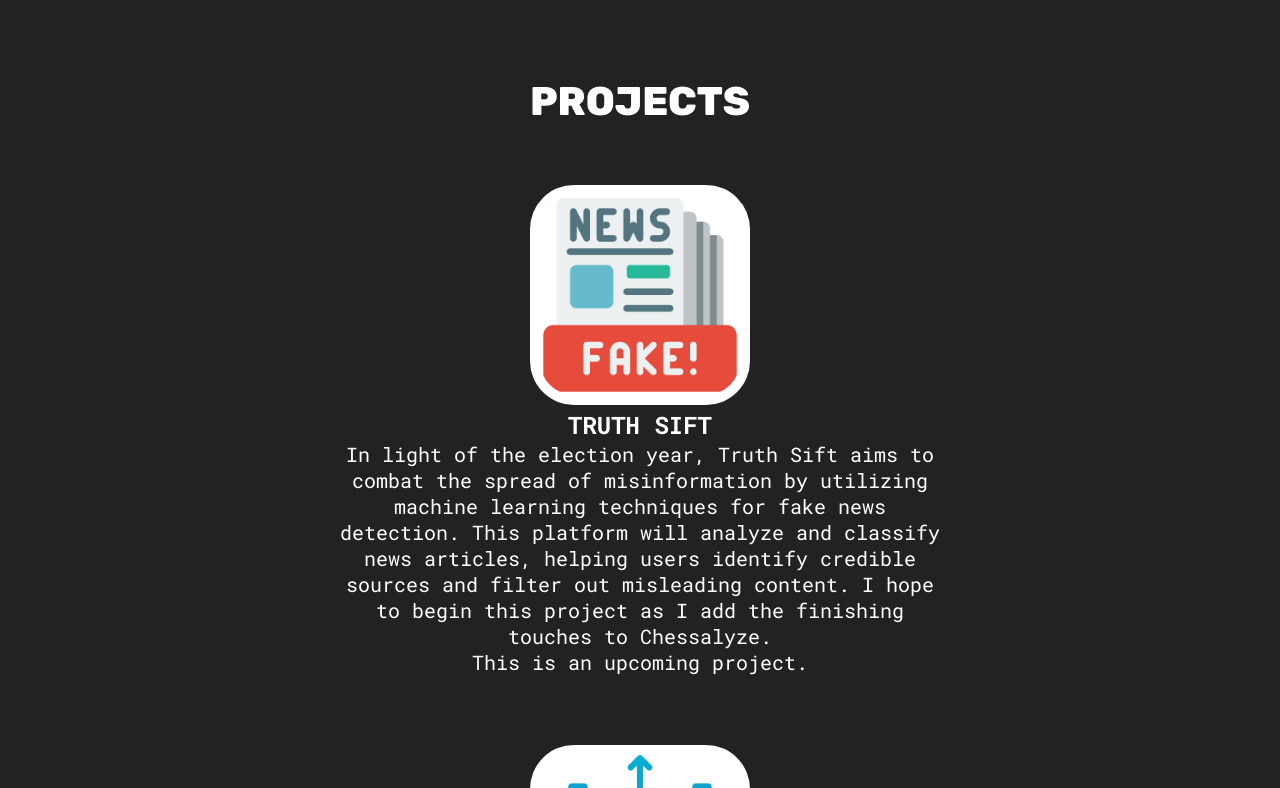
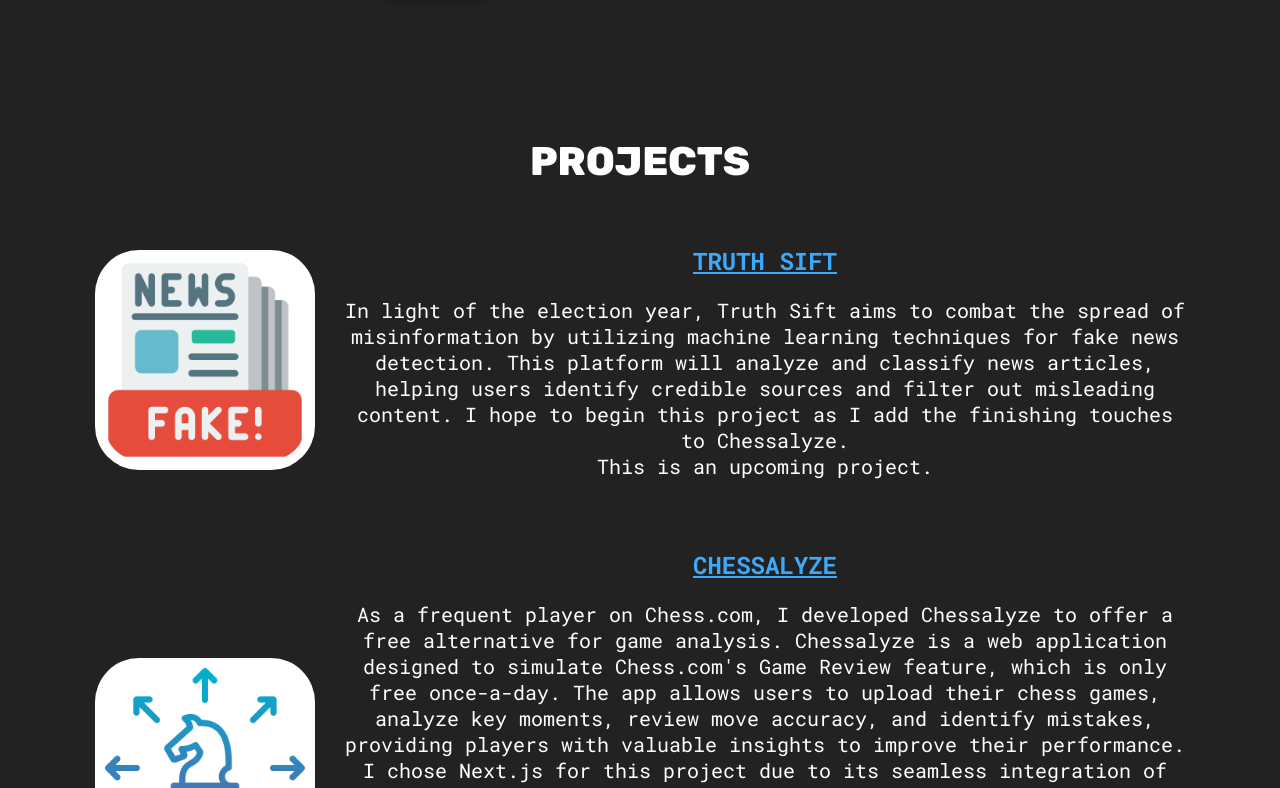
Before and after one commit to dlin04/portfolio, a React (Vite) app: page / in a window 1280 px wide. Shown: the part 552-1340 px from the top of the page. Built offline with nearby package versions, Linux system fonts and the light colour scheme.

Commit message:
slight styling changes

```diff
--- a/src/components/About/AboutStyles.module.css
+++ b/src/components/About/AboutStyles.module.css
@@ -5,6 +5,7 @@
   justify-content: center;
   gap: 20px;
   text-align: center;
+  padding: 20px;
 
   .image {
     max-width: 400px;
--- a/src/components/Contact/ContactStyles.module.css
+++ b/src/components/Contact/ContactStyles.module.css
@@ -17,4 +17,8 @@
     justify-content: center;
     gap: 20px;
   }
+
+  .contactIcon:hover {
+    transform: scale(1.3);
+  }
 }
--- a/src/components/Projects/Projects.jsx
+++ b/src/components/Projects/Projects.jsx
@@ -17,7 +17,11 @@
           <img src={projectIcon} className={styles.projectIcon} />
         </a>
         <div className={styles.projectInfo}>
-          <h2>{projectName}</h2>
+          <h2>
+            <a href={projectGithub} target="_blank">
+              {projectName}
+            </a>
+          </h2>
           {projectDescription}
         </div>
       </span>
--- a/src/components/Projects/ProjectsStyles.module.css
+++ b/src/components/Projects/ProjectsStyles.module.css
@@ -5,12 +5,14 @@
   align-items: center; /* Center child elements horizontally */
   gap: 20px;
   text-align: center;
+  padding: 20px;
 
   span {
     display: flex;
     flex-direction: column;
     align-items: center;
     margin-bottom: 50px;
+    gap: 20px;
 
     a {
       color: #3da9fc;
@@ -25,6 +27,30 @@
   padding: 10px;
 }
 
+.projectIcon:hover {
+  transform: scale(1.05);
+}
+
 .projectDescription {
   max-width: 50ch;
 }
+
+.projectInfo {
+  display: flex;
+  flex-direction: column;
+  gap: 20px;
+}
+
+@media (width >= 800px) {
+  .container {
+    span {
+      flex-direction: row;
+      justify-content: flex-start;
+      gap: 30px;
+    }
+  }
+
+  .projectDescription {
+    max-width: 70ch;
+  }
+}
```
